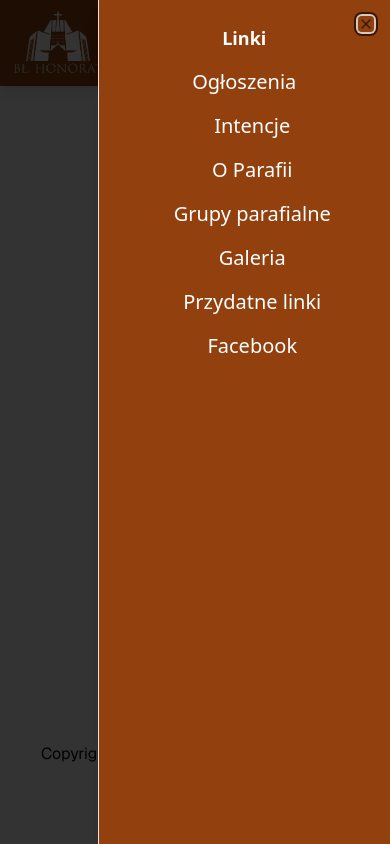
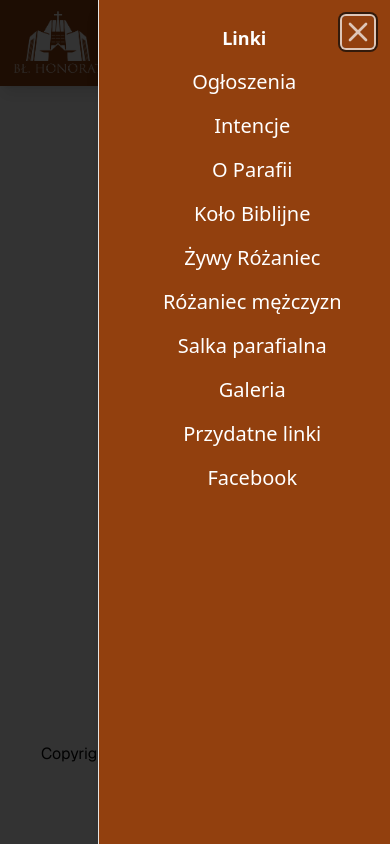
Before and after one commit to parafia-honorata/parish-page, a Next.js app: page / in a window 390 px wide. Both pictures are taken after a click on the button 347 px from the left and 43 px from the top of the page. Built offline with nearby package versions, Linux system fonts and the light colour scheme.

Commit message:
Navbar upgrades

```diff
--- a/components/Navbar.tsx
+++ b/components/Navbar.tsx
@@ -4,7 +4,7 @@ import Image from "next/image";
 import LogoChurch from "../app/LogoChurch.png";
 import {List} from "lucide-react"
 import useMediaQuery from "@/utils/useMediaQuery";
-import { useState } from "react";
+import React, { useState } from "react";
 import { Sheet, SheetTrigger, SheetContent, SheetHeader, SheetTitle } from "./ui/sheet";
 import {  Select,
   SelectContent,
@@ -77,25 +77,36 @@ const Navbar = () => {
   ]
 
   const renderItem = (navbarItem: NavbarItem) => {
-    if (navbarItem.sublinks)
+    if (!!navbarItem.sublinks && !isMobile)
     return (
-      <Select>
+      <Select key={navbarItem.link}>
         <SelectTrigger>{navbarItem.title}</SelectTrigger>
-        <SelectContent>
-          {navbarItem.sublinks.map((sublink) => (
-            <SelectItem key={sublink.link} value={sublink.link}><Link className="hover:bg-amber-500 rounded-sm p-4" href={sublink.link}>{sublink.title}</Link></SelectItem>
-          ))}
+        <SelectContent  className="bg-amber-800 text-white">
+          <div key={"select-desktop"} className="flex flex-col text-lg">
+            {navbarItem.sublinks.map((sublink) => (
+              <Link key={sublink.link} className="rounded-sm p-4" href={sublink.link}>{sublink.title}</Link>
+            ))}
+          </div>
         </SelectContent>
       </Select>
     )
+    if (!!navbarItem.sublinks && isMobile)
     return (
-      <li  key={navbarItem.link}>
+      <React.Fragment key={navbarItem.link}>
+        {navbarItem.sublinks.map((sublink) => (
+          <Link key={sublink.link} className="rounded-sm" href={sublink.link}>{sublink.title}</Link>
+        ))}
+      </React.Fragment>
+
+    );
+    return (
+      <div  key={navbarItem.link}>
         { navbarItem.isExternal ?
-            <a className="hover:bg-amber-500 rounded-sm p-4" href={navbarItem.link} target="_blank" rel="noreferrer" key={navbarItem.link}>{navbarItem.title}</a>
-            :
-            <Link className="hover:bg-amber-500 rounded-sm p-4" href={navbarItem.link}>{navbarItem.title}</Link>
+          <a className="hover:bg-amber-500 rounded-sm p-4" href={navbarItem.link} target="_blank" rel="noreferrer" key={navbarItem.link}>{navbarItem.title}</a>
+          :
+          <Link className="hover:bg-amber-500 rounded-sm p-4" href={navbarItem.link}>{navbarItem.title}</Link>
         }
-      </li>
+      </div>
     )
   }
 
@@ -118,16 +129,16 @@ const Navbar = () => {
                 <SheetHeader className="pb-4">
                   <SheetTitle className="text-white">Linki</SheetTitle>
                 </SheetHeader>
-                <ul className="flex items-center flex-col space-x-4 text-white w-full justify-around text-xl gap-4">
+                <div key={"mobile-list"} className="flex items-center flex-col space-x-4 text-white w-full justify-around text-xl gap-4">
                   {itemList.map((item) => renderItem(item))}
-                </ul>
+                </div>
               </SheetContent>
             </Sheet>
 
           ) : (
-            <ul className="flex items-center space-x-4 text-white w-full justify-around">
+            <div key={"desktop-list"} className="flex items-center space-x-4 text-white w-full justify-around">
               {itemList.map((item) => renderItem(item))}
-            </ul>
+            </div>
           )}
         </div>
       </nav>
--- a/components/ui/sheet.tsx
+++ b/components/ui/sheet.tsx
@@ -65,7 +65,7 @@ const SheetContent = React.forwardRef<
       {...props}
     >
       <SheetPrimitive.Close className="absolute right-4 top-4 rounded-sm opacity-70 ring-offset-background transition-opacity hover:opacity-100 focus:outline-none focus:ring-2 focus:ring-ring focus:ring-offset-2 disabled:pointer-events-none data-[state=open]:bg-secondary">
-        <X className="h-4 w-4" />
+        <X className="h-8 w-8 text-white" />
         <span className="sr-only">Close</span>
       </SheetPrimitive.Close>
       {children}
```
